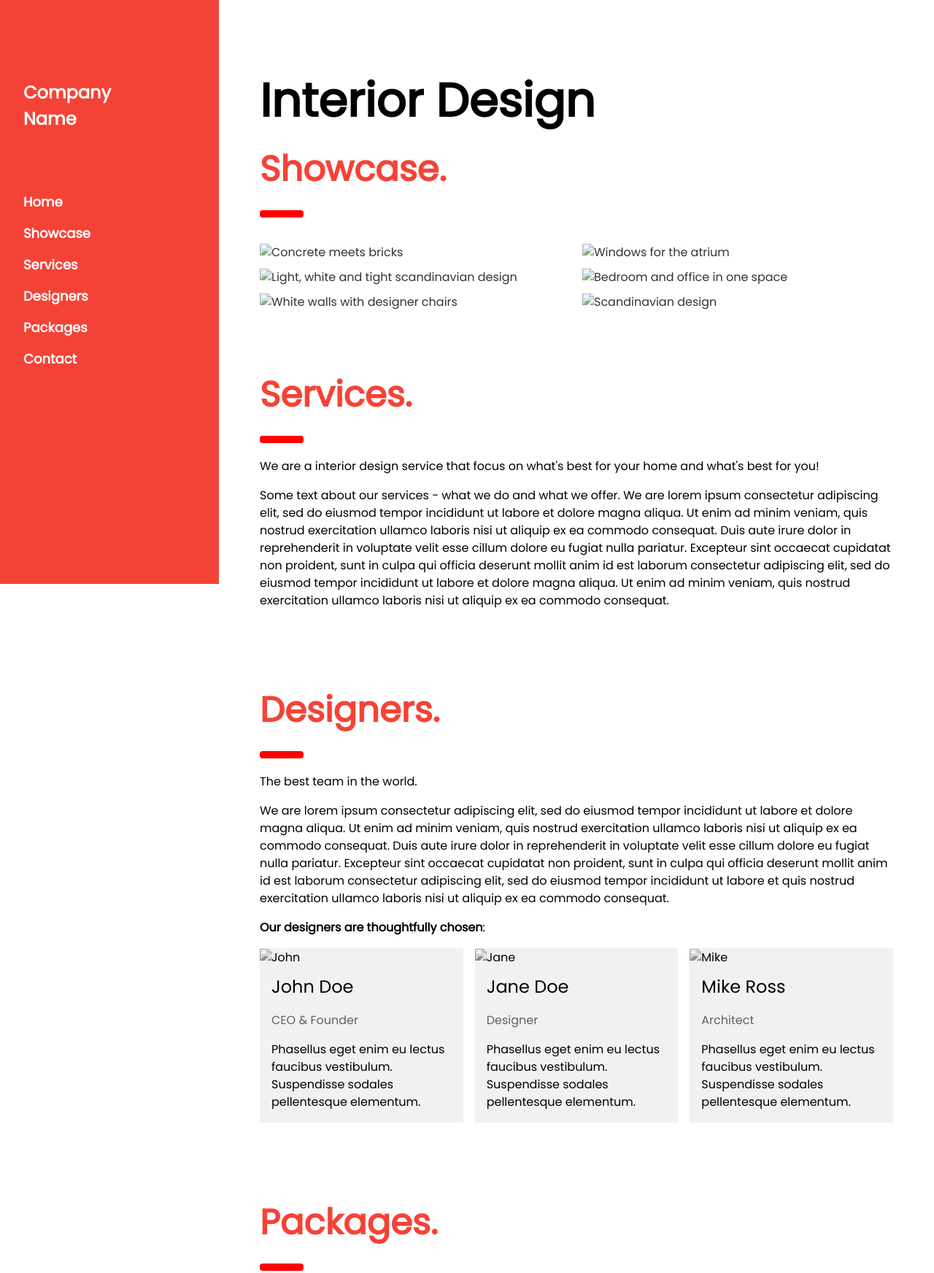
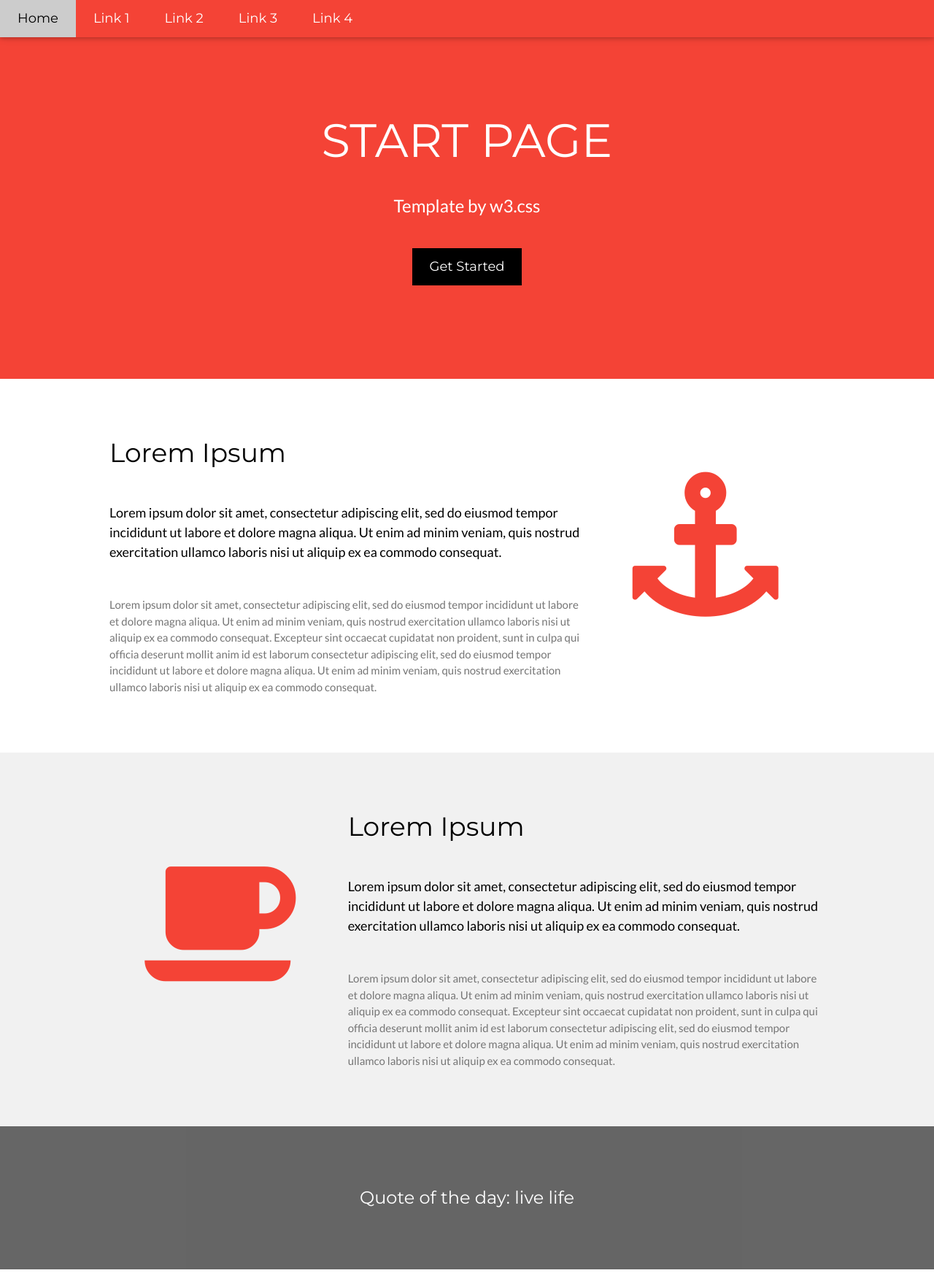
Before and after one commit to Viktors-S/BOOTCAMP-FINAL-PROJECT, a plain HTML site: page index.html in a window 1280 px wide. Shown: the top 1744 px of the page at 73% size. Drawn offline with nearby package versions, Linux system fonts and the light colour scheme.

Commit message:
Update index.html

```diff
--- a/index.html
+++ b/index.html
@@ -5,223 +5,106 @@
 <meta charset="UTF-8">
 <meta name="viewport" content="width=device-width, initial-scale=1">
 <link rel="stylesheet" href="https://www.w3schools.com/w3css/4/w3.css">
-<link rel="stylesheet" href="https://fonts.googleapis.com/css?family=Poppins">
+<link rel="stylesheet" href="https://fonts.googleapis.com/css?family=Lato">
+<link rel="stylesheet" href="https://fonts.googleapis.com/css?family=Montserrat">
+<link rel="stylesheet" href="https://cdnjs.cloudflare.com/ajax/libs/font-awesome/4.7.0/css/font-awesome.min.css">
 <style>
-body,h1,h2,h3,h4,h5 {font-family: "Poppins", sans-serif}
-body {font-size:16px;}
-.w3-half img{margin-bottom:-6px;margin-top:16px;opacity:0.8;cursor:pointer}
-.w3-half img:hover{opacity:1}
+body,h1,h2,h3,h4,h5,h6 {font-family: "Lato", sans-serif}
+.w3-bar,h1,button {font-family: "Montserrat", sans-serif}
+.fa-anchor,.fa-coffee {font-size:200px}
 </style>
 </head>
 <body>
 
-<!-- Sidebar/menu -->
-<nav class="w3-sidebar w3-red w3-collapse w3-top w3-large w3-padding" style="z-index:3;width:300px;font-weight:bold;" id="mySidebar"><br>
-  <a href="javascript:void(0)" onclick="w3_close()" class="w3-button w3-hide-large w3-display-topleft" style="width:100%;font-size:22px">Close Menu</a>
-  <div class="w3-container">
-    <h3 class="w3-padding-64"><b>Company<br>Name</b></h3>
-  </div>
-  <div class="w3-bar-block">
-    <a href="#" onclick="w3_close()" class="w3-bar-item w3-button w3-hover-white">Home</a>
-    <a href="#showcase" onclick="w3_close()" class="w3-bar-item w3-button w3-hover-white">Showcase</a>
-    <a href="#services" onclick="w3_close()" class="w3-bar-item w3-button w3-hover-white">Services</a>
-    <a href="#designers" onclick="w3_close()" class="w3-bar-item w3-button w3-hover-white">Designers</a>
-    <a href="#packages" onclick="w3_close()" class="w3-bar-item w3-button w3-hover-white">Packages</a>
-    <a href="#contact" onclick="w3_close()" class="w3-bar-item w3-button w3-hover-white">Contact</a>
-  </div>
-</nav>
-
-<!-- Top menu on small screens -->
-<header class="w3-container w3-top w3-hide-large w3-red w3-xlarge w3-padding">
-  <a href="javascript:void(0)" class="w3-button w3-red w3-margin-right" onclick="w3_open()">☰</a>
-  <span>Company Name</span>
-</header>
-
-<!-- Overlay effect when opening sidebar on small screens -->
-<div class="w3-overlay w3-hide-large" onclick="w3_close()" style="cursor:pointer" title="close side menu" id="myOverlay"></div>
-
-<!-- !PAGE CONTENT! -->
-<div class="w3-main" style="margin-left:340px;margin-right:40px">
-
-  <!-- Header -->
-  <div class="w3-container" style="margin-top:80px" id="showcase">
-    <h1 class="w3-jumbo"><b>Interior Design</b></h1>
-    <h1 class="w3-xxxlarge w3-text-red"><b>Showcase.</b></h1>
-    <hr style="width:50px;border:5px solid red" class="w3-round">
+<!-- Navbar -->
+<div class="w3-top">
+  <div class="w3-bar w3-red w3-card w3-left-align w3-large">
+    <a class="w3-bar-item w3-button w3-hide-medium w3-hide-large w3-right w3-padding-large w3-hover-white w3-large w3-red" href="javascript:void(0);" onclick="myFunction()" title="Toggle Navigation Menu"><i class="fa fa-bars"></i></a>
+    <a href="#" class="w3-bar-item w3-button w3-padding-large w3-white">Home</a>
+    <a href="#" class="w3-bar-item w3-button w3-hide-small w3-padding-large w3-hover-white">Link 1</a>
+    <a href="#" class="w3-bar-item w3-button w3-hide-small w3-padding-large w3-hover-white">Link 2</a>
+    <a href="#" class="w3-bar-item w3-button w3-hide-small w3-padding-large w3-hover-white">Link 3</a>
+    <a href="#" class="w3-bar-item w3-button w3-hide-small w3-padding-large w3-hover-white">Link 4</a>
   </div>
 
-  <!-- Photo grid (modal) -->
-  <div class="w3-row-padding">
-    <div class="w3-half">
-      <img src="/w3images/kitchenconcrete.jpg" style="width:100%" onclick="onClick(this)" alt="Concrete meets bricks">
-      <img src="/w3images/livingroom.jpg" style="width:100%" onclick="onClick(this)" alt="Light, white and tight scandinavian design">
-      <img src="/w3images/diningroom.jpg" style="width:100%" onclick="onClick(this)" alt="White walls with designer chairs">
-    </div>
-
-    <div class="w3-half">
-      <img src="/w3images/atrium.jpg" style="width:100%" onclick="onClick(this)" alt="Windows for the atrium">
-      <img src="/w3images/bedroom.jpg" style="width:100%" onclick="onClick(this)" alt="Bedroom and office in one space">
-      <img src="/w3images/livingroom2.jpg" style="width:100%" onclick="onClick(this)" alt="Scandinavian design">
+  <!-- Navbar on small screens -->
+  <div id="navDemo" class="w3-bar-block w3-white w3-hide w3-hide-large w3-hide-medium w3-large">
+    <a href="#" class="w3-bar-item w3-button w3-padding-large">Link 1</a>
+    <a href="#" class="w3-bar-item w3-button w3-padding-large">Link 2</a>
+    <a href="#" class="w3-bar-item w3-button w3-padding-large">Link 3</a>
+    <a href="#" class="w3-bar-item w3-button w3-padding-large">Link 4</a>
   </div>
 </div>
 
-  <!-- Modal for full size images on click-->
-  <div id="modal01" class="w3-modal w3-black" style="padding-top:0" onclick="this.style.display='none'">
-    <span class="w3-button w3-black w3-xxlarge w3-display-topright">×</span>
-    <div class="w3-modal-content w3-animate-zoom w3-center w3-transparent w3-padding-64">
-      <img id="img01" class="w3-image">
-      <p id="caption"></p>
-    </div>
+<!-- Header -->
+<header class="w3-container w3-red w3-center" style="padding:128px 16px">
+  <h1 class="w3-margin w3-jumbo">START PAGE</h1>
+  <p class="w3-xlarge">Template by w3.css</p>
+  <button class="w3-button w3-black w3-padding-large w3-large w3-margin-top">Get Started</button>
+</header>
+
+<!-- First Grid -->
+<div class="w3-row-padding w3-padding-64 w3-container">
+  <div class="w3-content">
+    <div class="w3-twothird">
+      <h1>Lorem Ipsum</h1>
+      <h5 class="w3-padding-32">Lorem ipsum dolor sit amet, consectetur adipiscing elit, sed do eiusmod tempor incididunt ut labore et dolore magna aliqua. Ut enim ad minim veniam, quis nostrud exercitation ullamco laboris nisi ut aliquip ex ea commodo consequat.</h5>
+
+      <p class="w3-text-grey">Lorem ipsum dolor sit amet, consectetur adipiscing elit, sed do eiusmod tempor incididunt ut labore et dolore magna aliqua. Ut enim ad minim veniam, quis nostrud exercitation ullamco laboris nisi ut aliquip ex ea commodo consequat. Excepteur sint
+        occaecat cupidatat non proident, sunt in culpa qui officia deserunt mollit anim id est laborum consectetur adipiscing elit, sed do eiusmod tempor incididunt ut labore et dolore magna aliqua. Ut enim ad minim veniam, quis nostrud exercitation ullamco
+        laboris nisi ut aliquip ex ea commodo consequat.</p>
     </div>
 
-  <!-- Services -->
-  <div class="w3-container" id="services" style="margin-top:75px">
-    <h1 class="w3-xxxlarge w3-text-red"><b>Services.</b></h1>
-    <hr style="width:50px;border:5px solid red" class="w3-round">
-    <p>We are a interior design service that focus on what's best for your home and what's best for you!</p>
-    <p>Some text about our services - what we do and what we offer. We are lorem ipsum consectetur adipiscing elit, sed do eiusmod tempor incididunt ut labore et dolore magna aliqua. Ut enim ad minim veniam, quis nostrud exercitation ullamco laboris nisi ut aliquip ex ea commodo consequat. Duis aute irure
-    dolor in reprehenderit in voluptate velit esse cillum dolore eu fugiat nulla pariatur. Excepteur sint occaecat cupidatat non proident, sunt in culpa qui officia deserunt mollit anim id est laborum consectetur adipiscing elit, sed do eiusmod tempor
-    incididunt ut labore et dolore magna aliqua. Ut enim ad minim veniam, quis nostrud exercitation ullamco laboris nisi ut aliquip ex ea commodo consequat.
-    </p>
-  </div>
-
-  <!-- Designers -->
-  <div class="w3-container" id="designers" style="margin-top:75px">
-    <h1 class="w3-xxxlarge w3-text-red"><b>Designers.</b></h1>
-    <hr style="width:50px;border:5px solid red" class="w3-round">
-    <p>The best team in the world.</p>
-    <p>We are lorem ipsum consectetur adipiscing elit, sed do eiusmod tempor incididunt ut labore et dolore magna aliqua. Ut enim ad minim veniam, quis nostrud exercitation ullamco laboris nisi ut aliquip ex ea commodo consequat. Duis aute irure
-    dolor in reprehenderit in voluptate velit esse cillum dolore eu fugiat nulla pariatur. Excepteur sint occaecat cupidatat non proident, sunt in culpa qui officia deserunt mollit anim id est laborum consectetur adipiscing elit, sed do eiusmod tempor
-    incididunt ut labore et quis nostrud exercitation ullamco laboris nisi ut aliquip ex ea commodo consequat.
-    </p>
-    <p><b>Our designers are thoughtfully chosen</b>:</p>
-  </div>
-
-  <!-- The Team -->
-  <div class="w3-row-padding w3-grayscale">
-    <div class="w3-col m4 w3-margin-bottom">
-      <div class="w3-light-grey">
-        <img src="/w3images/team2.jpg" alt="John" style="width:100%">
-        <div class="w3-container">
-          <h3>John Doe</h3>
-          <p class="w3-opacity">CEO & Founder</p>
-          <p>Phasellus eget enim eu lectus faucibus vestibulum. Suspendisse sodales pellentesque elementum.</p>
-        </div>
-      </div>
-    </div>
-    <div class="w3-col m4 w3-margin-bottom">
-      <div class="w3-light-grey">
-        <img src="/w3images/team1.jpg" alt="Jane" style="width:100%">
-        <div class="w3-container">
-          <h3>Jane Doe</h3>
-          <p class="w3-opacity">Designer</p>
-          <p>Phasellus eget enim eu lectus faucibus vestibulum. Suspendisse sodales pellentesque elementum.</p>
-        </div>
-      </div>
-    </div>
-    <div class="w3-col m4 w3-margin-bottom">
-      <div class="w3-light-grey">
-        <img src="/w3images/team3.jpg" alt="Mike" style="width:100%">
-        <div class="w3-container">
-          <h3>Mike Ross</h3>
-          <p class="w3-opacity">Architect</p>
-          <p>Phasellus eget enim eu lectus faucibus vestibulum. Suspendisse sodales pellentesque elementum.</p>
-        </div>
+    <div class="w3-third w3-center">
+      <i class="fa fa-anchor w3-padding-64 w3-text-red"></i>
     </div>
   </div>
 </div>
 
-  <!-- Packages / Pricing Tables -->
-  <div class="w3-container" id="packages" style="margin-top:75px">
-    <h1 class="w3-xxxlarge w3-text-red"><b>Packages.</b></h1>
-    <hr style="width:50px;border:5px solid red" class="w3-round">
-    <p>Some text our prices. Lorem ipsum consectetur adipiscing elit, sed do eiusmod tempor incididunt ut labore et dolore magna aliqua. Ut enim ad minim veniam, quis nostrud exercitation ullamco laboris nisi ut aliquip ex ea commodo consequat. Duis aute irure</p>
+<!-- Second Grid -->
+<div class="w3-row-padding w3-light-grey w3-padding-64 w3-container">
+  <div class="w3-content">
+    <div class="w3-third w3-center">
+      <i class="fa fa-coffee w3-padding-64 w3-text-red w3-margin-right"></i>
     </div>
 
-  <div class="w3-row-padding">
-    <div class="w3-half w3-margin-bottom">
-      <ul class="w3-ul w3-light-grey w3-center">
-        <li class="w3-dark-grey w3-xlarge w3-padding-32">Basic</li>
-        <li class="w3-padding-16">Floorplanning</li>
-        <li class="w3-padding-16">10 hours support</li>
-        <li class="w3-padding-16">Photography</li>
-        <li class="w3-padding-16">20% furniture discount</li>
-        <li class="w3-padding-16">Good deals</li>
-        <li class="w3-padding-16">
-          <h2>$ 199</h2>
-          <span class="w3-opacity">per room</span>
-        </li>
-        <li class="w3-light-grey w3-padding-24">
-          <button class="w3-button w3-white w3-padding-large w3-hover-black">Sign Up</button>
-        </li>
-      </ul>
+    <div class="w3-twothird">
+      <h1>Lorem Ipsum</h1>
+      <h5 class="w3-padding-32">Lorem ipsum dolor sit amet, consectetur adipiscing elit, sed do eiusmod tempor incididunt ut labore et dolore magna aliqua. Ut enim ad minim veniam, quis nostrud exercitation ullamco laboris nisi ut aliquip ex ea commodo consequat.</h5>
+
+      <p class="w3-text-grey">Lorem ipsum dolor sit amet, consectetur adipiscing elit, sed do eiusmod tempor incididunt ut labore et dolore magna aliqua. Ut enim ad minim veniam, quis nostrud exercitation ullamco laboris nisi ut aliquip ex ea commodo consequat. Excepteur sint
+        occaecat cupidatat non proident, sunt in culpa qui officia deserunt mollit anim id est laborum consectetur adipiscing elit, sed do eiusmod tempor incididunt ut labore et dolore magna aliqua. Ut enim ad minim veniam, quis nostrud exercitation ullamco
+        laboris nisi ut aliquip ex ea commodo consequat.</p>
     </div>
-
-    <div class="w3-half">
-      <ul class="w3-ul w3-light-grey w3-center">
-        <li class="w3-red w3-xlarge w3-padding-32">Pro</li>
-        <li class="w3-padding-16">Floorplanning</li>
-        <li class="w3-padding-16">50 hours support</li>
-        <li class="w3-padding-16">Photography</li>
-        <li class="w3-padding-16">50% furniture discount</li>
-        <li class="w3-padding-16">GREAT deals</li>
-        <li class="w3-padding-16">
-          <h2>$ 249</h2>
-          <span class="w3-opacity">per room</span>
-        </li>
-        <li class="w3-light-grey w3-padding-24">
-          <button class="w3-button w3-red w3-padding-large w3-hover-black">Sign Up</button>
-        </li>
-      </ul>
   </div>
 </div>
 
-  <!-- Contact -->
-  <div class="w3-container" id="contact" style="margin-top:75px">
-    <h1 class="w3-xxxlarge w3-text-red"><b>Contact.</b></h1>
-    <hr style="width:50px;border:5px solid red" class="w3-round">
-    <p>Do you want us to style your home? Fill out the form and fill me in with the details :) We love meeting new people!</p>
-    <form action="/action_page.php" target="_blank">
-      <div class="w3-section">
-        <label>Name</label>
-        <input class="w3-input w3-border" type="text" name="Name" required>
-      </div>
-      <div class="w3-section">
-        <label>Email</label>
-        <input class="w3-input w3-border" type="text" name="Email" required>
-      </div>
-      <div class="w3-section">
-        <label>Message</label>
-        <input class="w3-input w3-border" type="text" name="Message" required>
-      </div>
-      <button type="submit" class="w3-button w3-block w3-padding-large w3-red w3-margin-bottom">Send Message</button>
-    </form>
+<div class="w3-container w3-black w3-center w3-opacity w3-padding-64">
+    <h1 class="w3-margin w3-xlarge">Quote of the day: live life</h1>
 </div>
 
-<!-- End page content -->
+<!-- Footer -->
+<footer class="w3-container w3-padding-64 w3-center w3-opacity">
+  <div class="w3-xlarge w3-padding-32">
+    <i class="fa fa-facebook-official w3-hover-opacity"></i>
+    <i class="fa fa-instagram w3-hover-opacity"></i>
+    <i class="fa fa-snapchat w3-hover-opacity"></i>
+    <i class="fa fa-pinterest-p w3-hover-opacity"></i>
+    <i class="fa fa-twitter w3-hover-opacity"></i>
+    <i class="fa fa-linkedin w3-hover-opacity"></i>
  </div>
-
-<!-- W3.CSS Container -->
-<div class="w3-light-grey w3-container w3-padding-32" style="margin-top:75px;padding-right:58px"><p class="w3-right">Powered by <a href="https://www.w3schools.com/w3css/default.asp" title="W3.CSS" target="_blank" class="w3-hover-opacity">w3.css</a></p></div>
+ <p>Powered by <a href="https://www.w3schools.com/w3css/default.asp" target="_blank">w3.css</a></p>
+</footer>
 
 <script>
-// Script to open and close sidebar
-function w3_open() {
-  document.getElementById("mySidebar").style.display = "block";
-  document.getElementById("myOverlay").style.display = "block";
+// Used to toggle the menu on small screens when clicking on the menu button
+function myFunction() {
+  var x = document.getElementById("navDemo");
+  if (x.className.indexOf("w3-show") == -1) {
+    x.className += " w3-show";
+  } else {
+    x.className = x.className.replace(" w3-show", "");
   }
-
-function w3_close() {
-  document.getElementById("mySidebar").style.display = "none";
-  document.getElementById("myOverlay").style.display = "none";
-}
-
-// Modal Image Gallery
-function onClick(element) {
-  document.getElementById("img01").src = element.src;
-  document.getElementById("modal01").style.display = "block";
-  var captionText = document.getElementById("caption");
-  captionText.innerHTML = element.alt;
 }
 </script>
 
```
Lines whose indentation alone changed are shown as unchanged.
